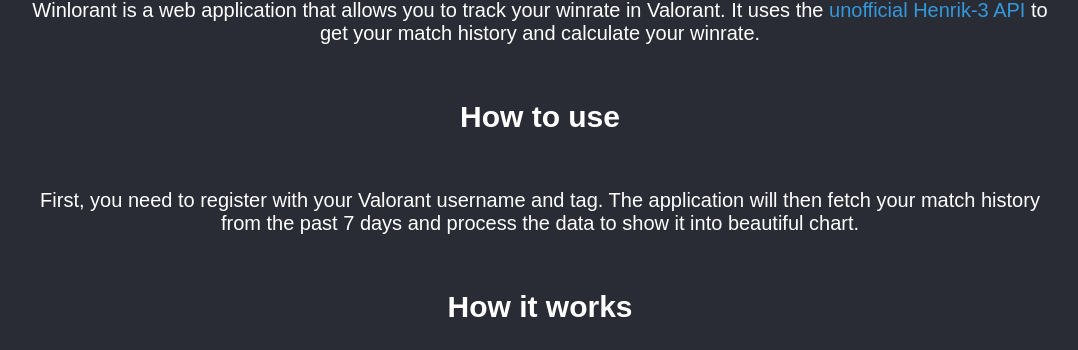
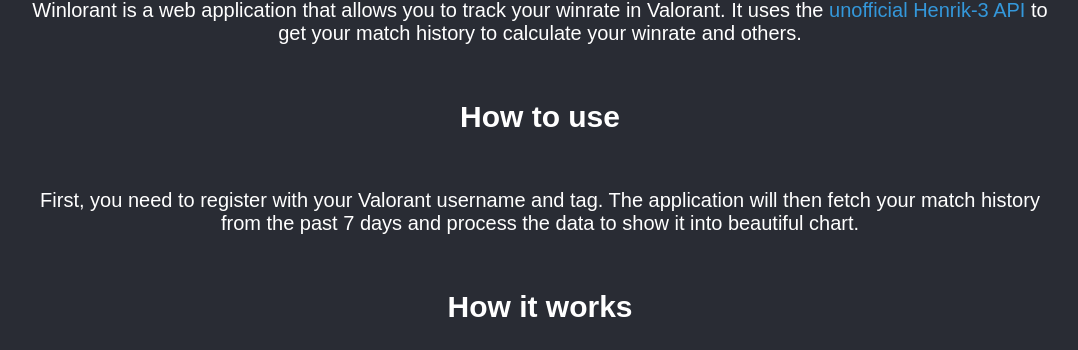
Before and after one commit to Pietot/Winlorant, a PHP site: page /about.php in a window 1280 px wide. Shown: the part 140-490 px from the top of the page, without its empty margins (100-1178 px from the left). Run offline with PHP 8.4, Linux system fonts and the light colour scheme; data that the repository does not hold is empty; some web fonts are replaced.

Commit message:
Added icon + other minor stuff

```diff
--- a/public/about.php
+++ b/public/about.php
@@ -19,6 +19,7 @@ if ($userdata) {
     <meta charset="UTF-8" />
     <meta name="viewport" content="width=device-width, initial-scale=1.0" />
     <title>About</title>
+    <link rel="icon" type="image/x-icon" href="assets/icon.svg">
     <link rel="stylesheet" type="text/css" href="css/index.css" />
     <link rel="stylesheet" type="text/css" href="css/about.css" />
 </head>
@@ -51,7 +52,7 @@ if ($userdata) {
     </header>
     <div class="text-container">
         <h2>About the project</h2>
-        <p>Winlorant is a web application that allows you to track your winrate in Valorant. It uses the <a href="https://github.com/Henrik-3/unofficial-valorant-api" target="_blank">unofficial Henrik-3 API</a> to get your match history and calculate your winrate.</p>
+        <p>Winlorant is a web application that allows you to track your winrate in Valorant. It uses the <a href="https://github.com/Henrik-3/unofficial-valorant-api" target="_blank">unofficial Henrik-3 API</a> to get your match history to calculate your winrate and others.</p>
         <h2>How to use</h2>
         <p>First, you need to register with your Valorant username and tag. The application will then fetch your match history from the past 7 days and process the data to show it into beautiful chart.</p>
         <h2>How it works</h2>
--- a/public/contact.php
+++ b/public/contact.php
@@ -18,7 +18,8 @@ if ($userdata) {
 <head>
     <meta charset="UTF-8" />
     <meta name="viewport" content="width=device-width, initial-scale=1.0" />
-    <title>About</title>
+    <title>Contact</title>
+    <link rel="icon" type="image/x-icon" href="assets/icon.svg">
     <link rel="stylesheet" type="text/css" href="css/index.css" />
     <link rel="stylesheet" type="text/css" href="css/about.css" />
 </head>
--- a/public/index.php
+++ b/public/index.php
@@ -19,6 +19,7 @@ if ($userdata) {
     <meta charset="UTF-8" />
     <meta name="viewport" content="width=device-width, initial-scale=1.0" />
     <title>Winlorant</title>
+    <link rel="icon" type="image/x-icon" href="assets/icon.svg">
     <link rel="stylesheet" type="text/css" href="css/index.css" />
 </head>
 
--- a/public/register.php
+++ b/public/register.php
@@ -16,6 +16,7 @@ if (isset($_SESSION['username']) && isset($_SESSION['tag'])) {
     <meta charset="UTF-8">
     <meta name="viewport" content="width=device-width, initial-scale=1.0">
     <title>Register - Winlorant</title>
+    <link rel="icon" type="image/x-icon" href="assets/icon.svg">
     <link rel="stylesheet" type="text/css" href="css/register.css">
 </head>
 
```
